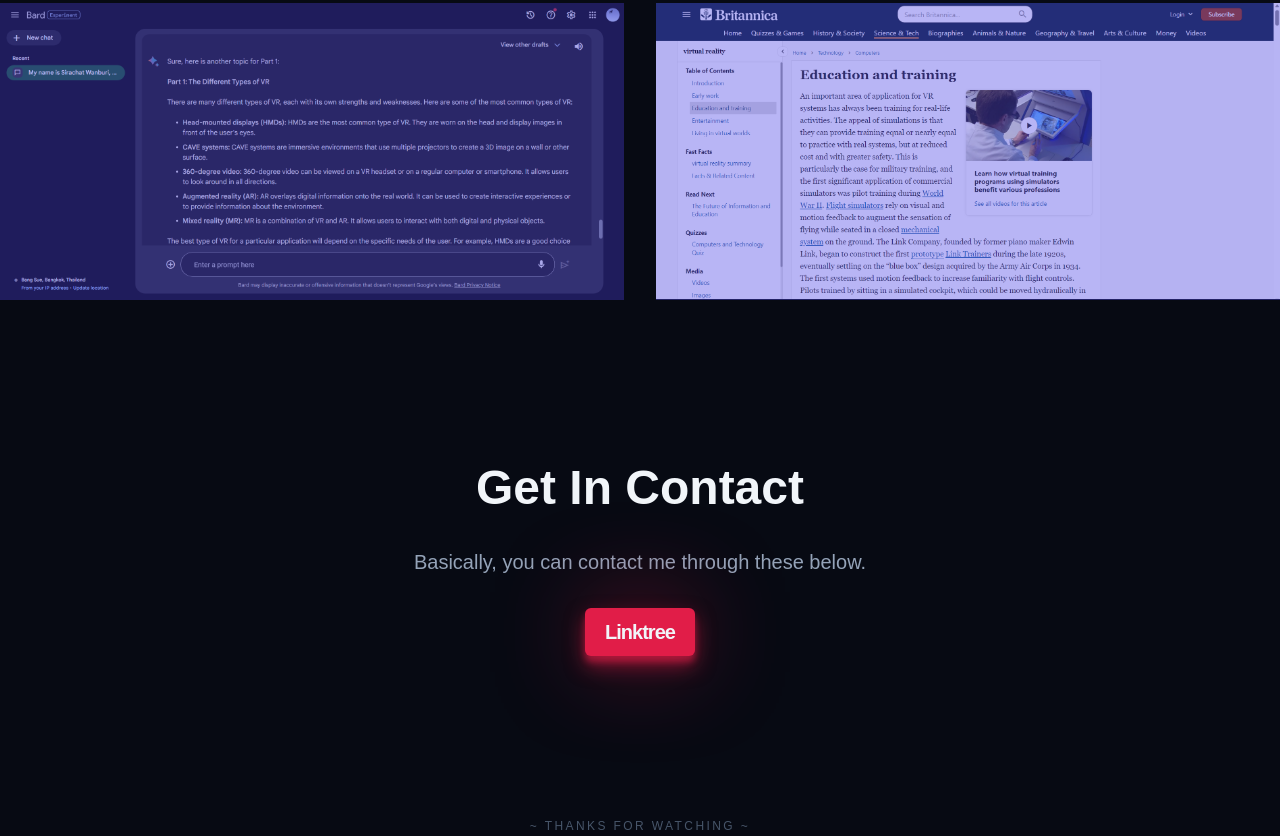
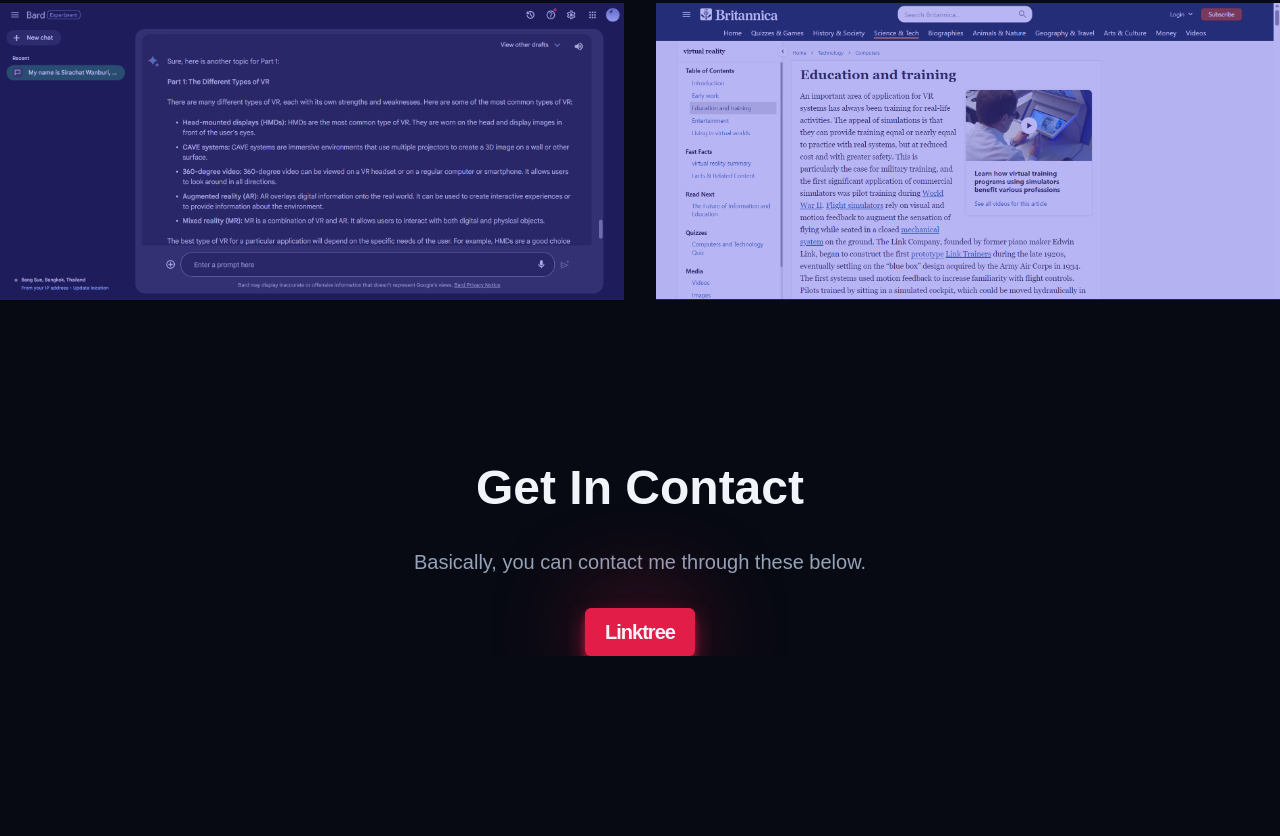
Before and after one commit to qertwdym/fundcomproject, a website built with Vite: page index.html in a window 1280 px wide. Shown: the part 7319-8155 px from the top of the page. After the commit the page ends 7975 px from the top, so only its background shows below. Built offline with nearby package versions, Linux system fonts and the light colour scheme; a web font is replaced by a local one.

Commit message:
Add files via upload

```diff
--- a/index.html
+++ b/index.html
@@ -8,6 +8,11 @@
       href="https://api.fontshare.com/v2/css?f[]=general-sans@500,600,400,700&display=swap"
         rel="stylesheet"
     />
+
+    <!-- <link rel="stylesheet" href="src/utils/lazy-loading.js" />
+    <link rel="stylesheet" href="src/utils/mobile-nav.js" />
+    <link rel="stylesheet" href="src/utils/darkmode.js" />
+    <link rel="stylesheet" href="src/main.js" /> -->
 
     <link rel="stylesheet" href="styles/utils.css" />
     <link rel="stylesheet" href="styles/style.css" />
@@ -471,9 +476,9 @@
         >
       </section>
     </main>
-    <footer class="footer container section">
+    <!-- <footer class="footer container section">
       <h3 class="footer__title">~ Thanks for watching ~</h3>
-    </footer>
+    </footer> -->
     <script type="module" src="./src/main.js"></script>
   </body>
 </html>
```
